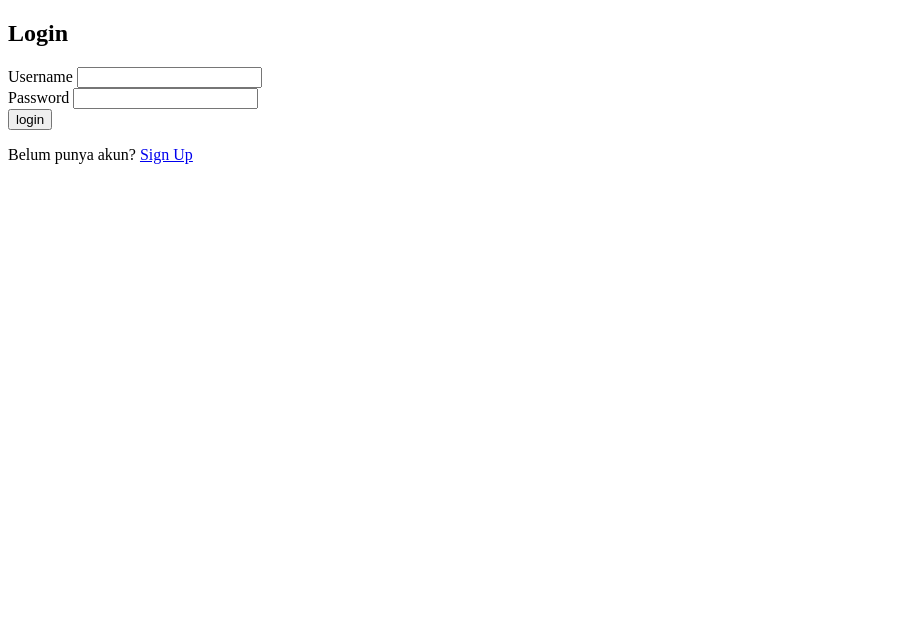
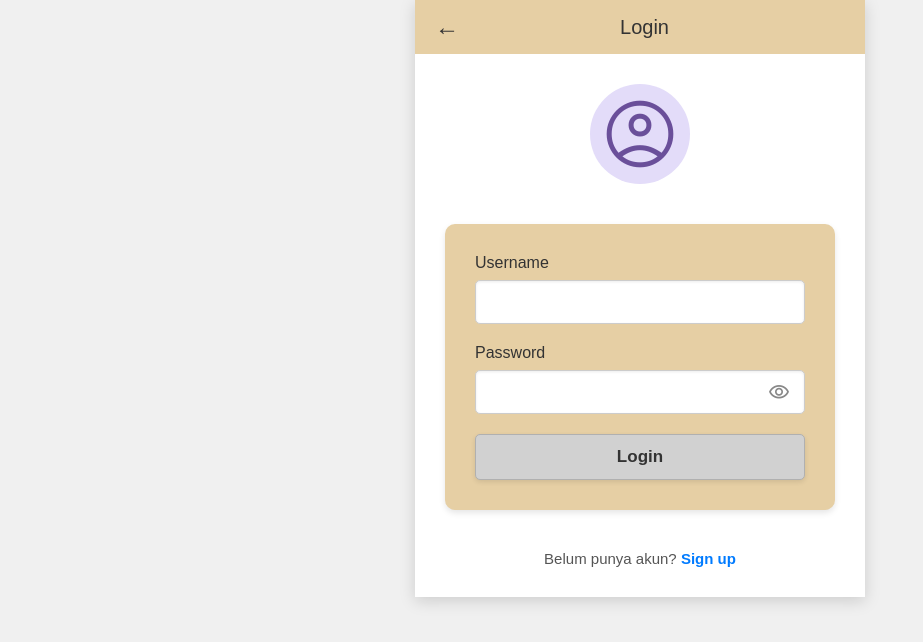
Before and after one commit to Haerin-njz/UTS-FrontEnd, a plain HTML site: page login.html in a window 1280 px wide. Shown: the whole page, without its empty margins (0-923 px from the left). Drawn offline with nearby package versions, Linux system fonts and the light colour scheme.

Commit message:
update login html & login css

```diff
--- /dev/null
+++ b/login.css
@@ -0,0 +1,165 @@
+
+* {
+    margin: 0;
+    padding: 0;
+    box-sizing: border-box;
+}
+
+body {
+    font-family: 'Poppins', sans-serif;
+    background-color: #f0f0f0;
+    display: flex;
+    justify-content: center;
+    align-items: flex-start;
+    min-height: 100vh;
+    padding-top: 0;
+}
+
+.container {
+    width: 100%;
+    max-width: 450px;
+    background-color: #ffffff;
+    box-shadow: 0 4px 15px rgba(0,0,0,0.15);
+    overflow: hidden;
+    position: relative;
+}
+
+.top-bar {
+    display: flex;
+    align-items: center;
+    background-color: #e6cfa4;
+    padding: 15px 20px;
+    color: #333;
+    position: sticky;
+    top: 0;
+    z-index: 1000;
+}
+
+.top-bar .back-arrow {
+    font-size: 24px;
+    text-decoration: none;
+    color: #333;
+    margin-right: 15px;
+    line-height: 1;
+}
+
+.top-bar h1 {
+    font-size: 20px;
+    font-weight: 500;
+    margin: 0;
+    flex-grow: 1;
+    text-align: center;
+    padding-right: 30px;
+}
+
+.login-content {
+    padding: 30px;
+    display: flex;
+    flex-direction: column;
+    align-items: center;
+    background-color: #ffffff;
+}
+
+.avatar {
+    width: 100px;
+    height: 100px;
+    border-radius: 50%;
+    background-color: #e3dcf9;
+    display: flex;
+    justify-content: center;
+    align-items: center;
+    margin-bottom: 40px;
+}
+
+.avatar span {
+    font-size: 80px;
+    color: #6a4f9a;
+    user-select: none;
+}
+
+.login-form {
+    width: 100%;
+    background-color: #e6cfa4;
+    padding: 30px;
+    border-radius: 10px;
+    box-shadow: 0 3px 6px rgba(0,0,0,0.1);
+    margin-bottom: 30px;
+    position: relative;
+}
+
+.input-group {
+    margin-bottom: 20px;
+    text-align: left;
+}
+
+.input-group label {
+    display: block;
+    margin-bottom: 8px;
+    color: #333;
+    font-weight: 500;
+}
+
+.input-group input {
+    width: 100%;
+    padding: 12px;
+    border: 1px solid #ccc;
+    border-radius: 5px;
+    font-size: 16px;
+    box-shadow: inset 0 1px 3px rgba(0,0,0,0.08);
+}
+
+.password-wrapper {
+    position: relative;
+    display: flex;
+    align-items: center;
+}
+
+.password-wrapper input {
+    padding-right: 45px;
+}
+
+
+.password-wrapper span {
+    position: absolute;
+    right: 15px;
+    cursor: pointer;
+    color: #888;
+    font-size: 22px;
+    user-select: none;
+}
+
+.login-form button {
+    width: 100%;
+    padding: 12px;
+    background-color: #d1d1d1;
+    border: 1px solid #b0b0b0;
+    border-radius: 5px;
+    font-size: 17px;
+    font-weight: 600;
+    color: #333;
+    cursor: pointer;
+    transition: background-color 0.3s, box-shadow 0.3s;
+    box-shadow: 0 2px 5px rgba(0,0,0,0.1);
+}
+
+.login-form button:hover {
+    background-color: #c0c0c0;
+    box-shadow: 0 3px 8px rgba(0,0,0,0.2);
+}
+
+.signup-link {
+    text-align: center;
+    color: #555;
+    font-size: 15px;
+    padding-top: 10px;
+}
+
+.signup-link a {
+    color: #007bff;
+    text-decoration: none;
+    font-weight: 600;
+}
+
+.signup-link a:hover {
+    text-decoration: underline;
+}
--- a/login.html
+++ b/login.html
@@ -3,26 +3,51 @@
 <head>
     <meta charset="UTF-8">
     <meta name="viewport" content="width=device-width, initial-scale=1.0">
-    <title>Login</title>
-    <link rel="stylesheet" href="style.css">
+    <title>Login Page</title>
+    <link rel="stylesheet" href="login.css">
+
+    <link rel="stylesheet" href="https://fonts.googleapis.com/css2?family=Material+Symbols+Outlined:opsz,wght,FILL,GRAD@24,400,0,0" />
 </head>
 <body>
-    <div class="login-container">
-        <form id="login-form">
-            <h2>Login</h2>
+
+    <div class="container">
+
+        <header class="top-bar">
+            <a href="home-page.html" class="back-arrow">&#x2190;</a>
+            <h1>Login</h1>
+        </header>
+
+        <main class="login-content">
+
+            <div class="avatar">
+                <span class="material-symbols-outlined">
+                    account_circle
+                </span>
+            </div>
+
+            <form id="login-form" class="login-form" novalidate>
                 <div class="input-group">
                     <label for="username">Username</label>
                     <input type="text" id="username" name="username" required>
                 </div>
                 <div class="input-group">
                     <label for="password">Password</label>
+                    <div class="password-wrapper">
                         <input type="password" id="password" name="password" required>
+                        <span class="material-symbols-outlined" id="togglePassword">
+                            visibility
+                        </span>
                     </div>
-            <button type="submit">login</button>
-            <p class="signup-link">Belum punya akun? <a href="signup.html">Sign Up</a></p>
+                </div>
+                <button type="submit">Login</button>
             </form>
+
+            <p class="signup-link">
+                Belum punya akun? <a href="sign-up.html">Sign up</a>
+            </p>
+        </main>
     </div>
 
-    <script src="script.js"></script>
+    <script src="login.js"></script>
 </body>
 </html>
```
Lines whose indentation alone changed are shown as unchanged.
